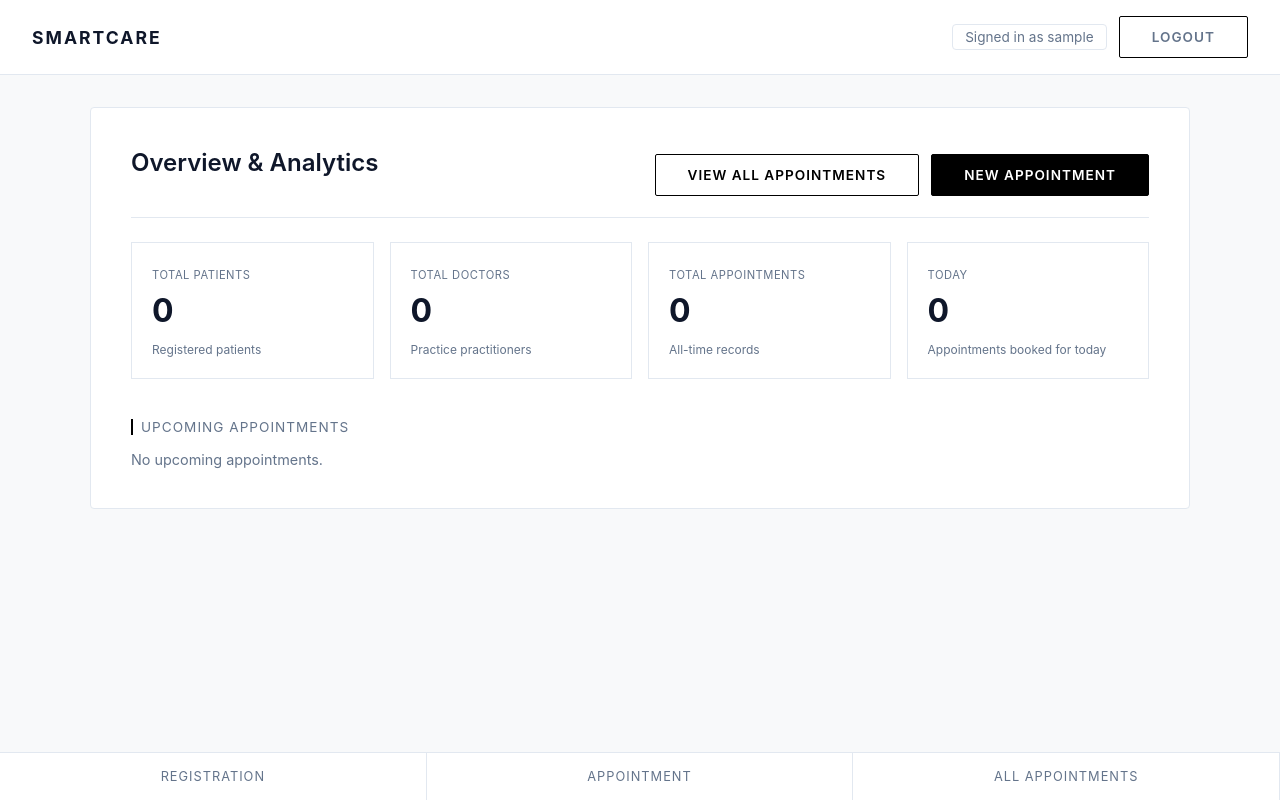
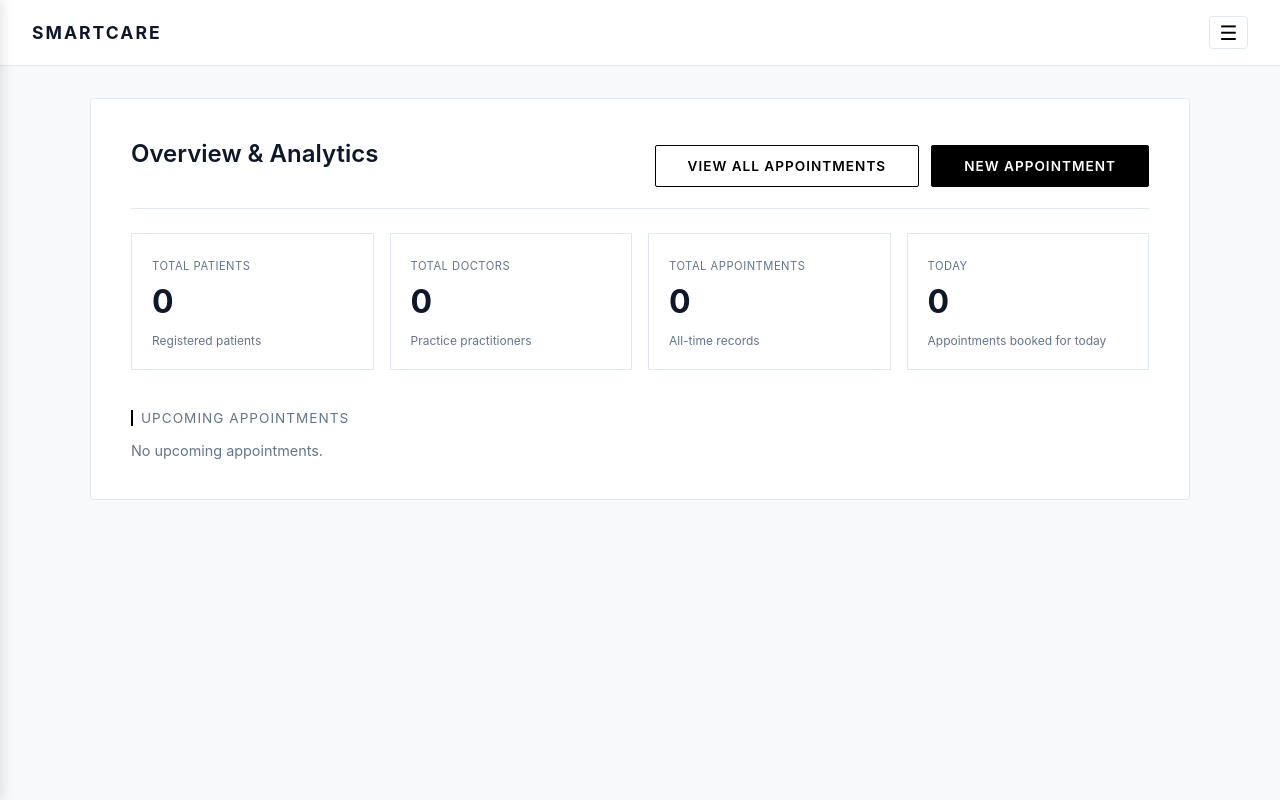
Before and after one commit to TK-560/SMART-CARE, a Flask app: page /dashboard in a window 1280 px wide. Run offline with Flask 3, Linux system fonts and the light colour scheme; the visitor is signed in with stand-in values (Sample User, id 1).

Commit message:
Add retractable side panel navigation with logout, remove bottom nav

```diff
--- a/static/style.css
+++ b/static/style.css
@@ -71,6 +71,108 @@ body {
     background-color: #fee2e2;
     border-color: var(--text-main);
     color: var(--text-main);
+}
+
+/* Side Panel Navigation */
+.btn-menu {
+    background: transparent;
+    border: 1px solid var(--border-color);
+    border-radius: 4px;
+    padding: 0.35rem 0.6rem;
+    cursor: pointer;
+    display: inline-flex;
+    align-items: center;
+    justify-content: center;
+}
+
+.btn-menu:hover {
+    background-color: #f1f5f9;
+}
+
+.menu-icon {
+    font-size: 1.25rem;
+    line-height: 1;
+}
+
+.nav-overlay {
+    position: fixed;
+    top: 0;
+    left: 0;
+    width: 100%;
+    height: 100%;
+    background: rgba(0, 0, 0, 0.45);
+    opacity: 0;
+    visibility: hidden;
+    transition: opacity 0.25s ease;
+    z-index: 50;
+}
+
+.nav-overlay.show {
+    opacity: 1;
+    visibility: visible;
+}
+
+.side-panel {
+    position: fixed;
+    top: 0;
+    left: 0;
+    height: 100vh;
+    width: 260px;
+    background: var(--card-bg);
+    border-right: 1px solid var(--border-color);
+    box-shadow: 2px 0 12px rgba(0, 0, 0, 0.12);
+    transform: translateX(-100%);
+    transition: transform 0.25s ease;
+    z-index: 51;
+    display: flex;
+    flex-direction: column;
+}
+
+.side-panel.open {
+    transform: translateX(0);
+}
+
+.panel-user {
+    font-family: Arial, sans-serif;
+    font-weight: bold;
+    font-size: 14px;
+    color: var(--text-main);
+    padding: 1.25rem;
+    border-bottom: 1px solid var(--border-color);
+}
+
+.panel-nav {
+    display: flex;
+    flex-direction: column;
+    padding: 0.75rem 0;
+    flex: 1;
+}
+
+.panel-link {
+    padding: 0.9rem 1.25rem;
+    font-size: 0.85rem;
+    text-transform: uppercase;
+    letter-spacing: 1px;
+    color: var(--text-muted);
+    text-decoration: none;
+    border-left: 3px solid transparent;
+}
+
+.panel-link:hover {
+    background-color: #f1f5f9;
+    color: var(--text-main);
+    border-left-color: var(--black);
+}
+
+.panel-footer {
+    padding: 1rem 1.25rem;
+    border-top: 1px solid var(--border-color);
+}
+
+.panel-logout {
+    width: 100%;
+    display: block;
+    text-align: center;
 }
 
 /* Flash Messages */
@@ -312,32 +414,6 @@ textarea:focus {
     color: var(--text-muted);
 }
 
-/* Bottom Wireframe Footer Navigation */
-.bottom-nav {
-    margin-top: auto;
-    background: var(--card-bg);
-    border-top: 1px solid var(--border-color);
-    display: flex;
-}
-
-.nav-item {
-    flex: 1;
-    padding: 1rem;
-    text-align: center;
-    font-size: 0.8rem;
-    color: var(--text-muted);
-    border-right: 1px solid var(--border-color);
-    text-decoration: none;
-    text-transform: uppercase;
-    letter-spacing: 1px;
-}
-
-.nav-item.active {
-    background-color: var(--black);
-    color: #ffffff;
-    font-weight: 600;
-}
-
 /* Data Tables */
 .table-section {
     margin-top: 2.5rem;
--- /dev/null
+++ b/templates/_nav_panel.html
@@ -0,0 +1,44 @@
+<header class="header">
+    <div class="brand">SMARTCARE</div>
+    <div class="header-actions">
+        <button class="btn-menu" id="menuToggle" type="button" aria-label="Toggle menu">
+            <span class="menu-icon">&#9776;</span>
+        </button>
+    </div>
+</header>
+
+<div class="nav-overlay" id="navOverlay"></div>
+<aside class="side-panel" id="sidePanel">
+    <div class="panel-user">{{ session.get('user') or 'Guest' }}</div>
+    <nav class="panel-nav">
+        <a class="panel-link" href="/dashboard">Dashboard</a>
+        <a class="panel-link" href="/register">Register Patient</a>
+        <a class="panel-link" href="/book_appointment">Book Appointment</a>
+        <a class="panel-link" href="/appointments">All Appointments</a>
+    </nav>
+    <div class="panel-footer">
+        <a class="btn btn-logout panel-logout" href="/logout">Logout</a>
+    </div>
+</aside>
+
+<script>
+    var menuToggle = document.getElementById("menuToggle");
+    var sidePanel = document.getElementById("sidePanel");
+    var navOverlay = document.getElementById("navOverlay");
+
+    function openPanel() {
+        sidePanel.classList.add("open");
+        navOverlay.classList.add("show");
+    }
+
+    function closePanel() {
+        sidePanel.classList.remove("open");
+        navOverlay.classList.remove("show");
+    }
+
+    menuToggle.addEventListener("click", openPanel);
+    navOverlay.addEventListener("click", closePanel);
+    document.addEventListener("keydown", function (e) {
+        if (e.key === "Escape") closePanel();
+    });
+</script>
--- a/templates/dashboard.html
+++ b/templates/dashboard.html
@@ -6,13 +6,7 @@
     <link rel="stylesheet" href="/static/style.css">
 </head>
 <body>
-    <header class="header">
-        <div class="brand">SMARTCARE</div>
-        <div class="header-actions">
-            <span class="user-badge">Signed in as {{ session.get('user') }}</span>
-            <a href="/logout" class="btn btn-logout">Logout</a>
-        </div>
-    </header>
+    {% include '_nav_panel.html' %}
 
     <div class="main-container" style="max-width: 1100px;">
         {% with messages = get_flashed_messages(with_categories=true) %}
@@ -84,11 +78,5 @@
             {% endif %}
         </div>
     </div>
-
-    <nav class="bottom-nav">
-        <a href="/register" class="nav-item">Registration</a>
-        <a href="/book_appointment" class="nav-item">Appointment</a>
-        <a href="/appointments" class="nav-item">All Appointments</a>
-    </nav>
 </body>
 </html>
```
Also changed, not shown: templates/all_appointments.html (+1 -13 lines), templates/book_appointment.html (+1 -13 lines), templates/register_patient.html (+1 -12 lines).
